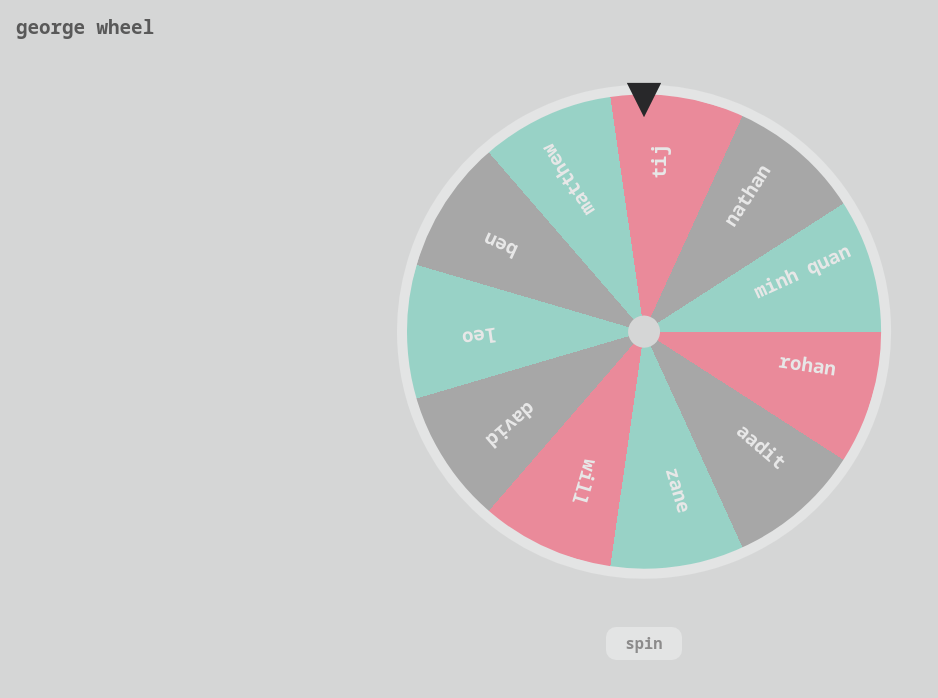
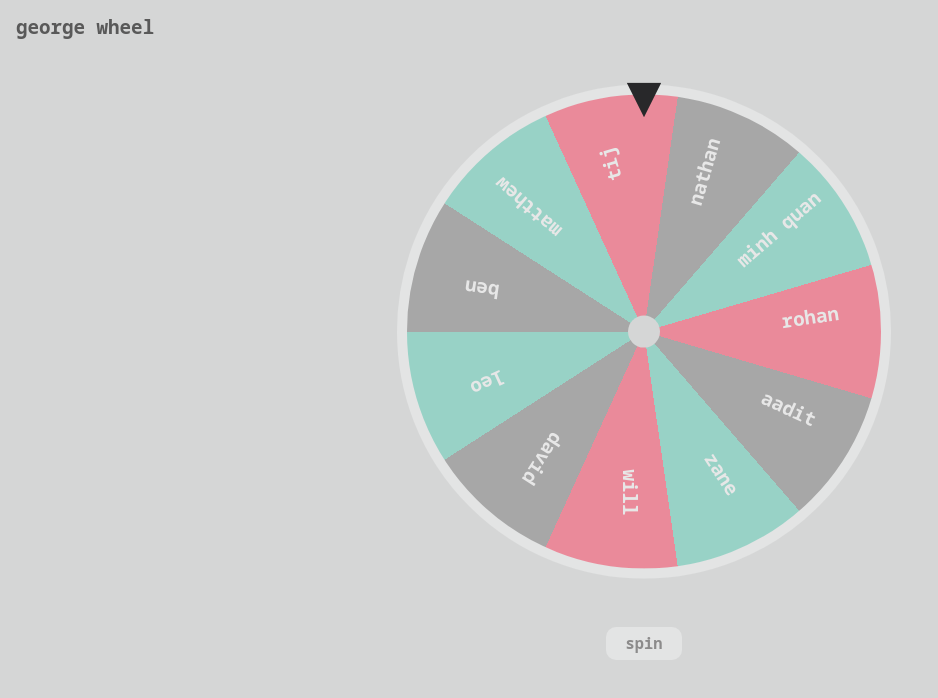
Before and after one commit to Nathan-Kimm/decision-wheel, a React (Vite) app: page / in a window 1280 px wide. Shown: the top 698 px of the page, without its empty margins (0-938 px from the left). Built offline with nearby package versions, Linux system fonts and the light colour scheme.

Commit message:
Rotations works for certain number of slices

```diff
--- a/src/components/Wheel.tsx
+++ b/src/components/Wheel.tsx
@@ -16,7 +16,6 @@ export default function Wheel({ options, onSelect }: WheelProps) {
   const visibleOptions = options.filter((opt) => !selectedNames.includes(opt));
   const visibleSliceAngle = visibleOptions.length > 0 ? 360 / visibleOptions.length : 0;
   const sliceAngle = visibleSliceAngle;
-  const initialOffset = -90 + sliceAngle / 2;
   const labelEdgeOffsetDeg = sliceAngle / 2;
   const palette = ["#A7A7A7", "#98D2C6", "#ea8a9a"];
 
@@ -29,8 +28,6 @@ export default function Wheel({ options, onSelect }: WheelProps) {
     console.log(winnerIndex);
 
     setRotation((prev) => {
-      console.log(prev);
-      console.log(desiredAngle);
       return (360 - (prev%360)) + baseSpins * 360 + desiredAngle + prev;
     });
 
@@ -70,7 +67,7 @@ export default function Wheel({ options, onSelect }: WheelProps) {
         <div
           className="wheel"
           style={{
-            transform: `rotate(${rotation + initialOffset}deg)`,
+            transform: `rotate(${rotation - 90}deg)`,
             background: gradient,
             ["--slice-angle"]: `${visibleSliceAngle}deg`,
           } as React.CSSProperties}
```
